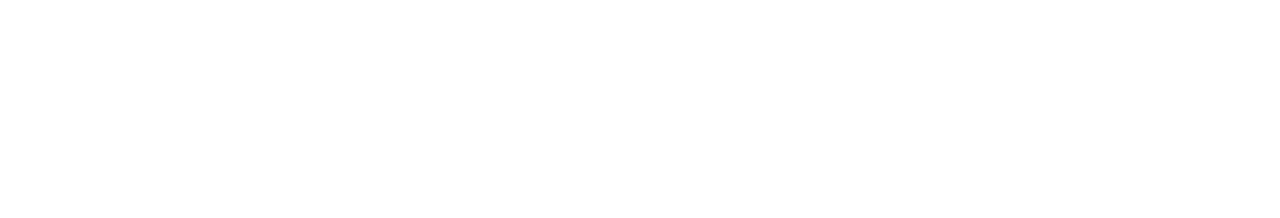
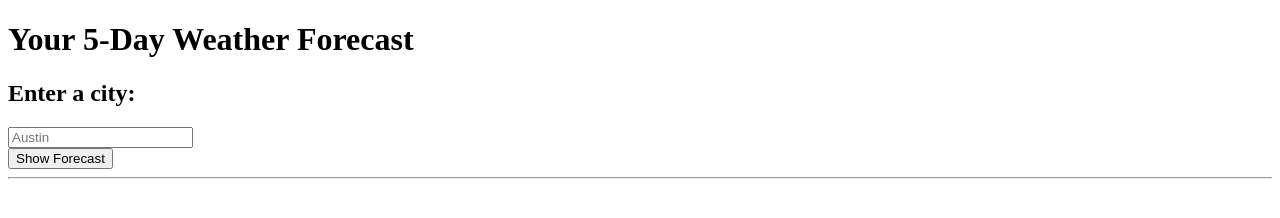
Before and after one commit to g-barrett/Weather-App, a plain HTML site: page index.html in a window 1280 px wide. Drawn offline with Linux system fonts and the light colour scheme.

Commit message:
outline html, api key and base url to js

```diff
--- a/assets/js/script.js
+++ b/assets/js/script.js
@@ -0,0 +1,6 @@
+const APIKey = '607f916d5e35cb2ff44c2fc0e4c26499';
+const baseURL = 'https://api.openweathermap.org/data/2.5/forecast'
+
+
+
+// format for url queries: ?lat={lat}&lon={lon}&appid={API key}
--- a/index.html
+++ b/index.html
@@ -7,6 +7,20 @@
     <title>Weather Forecast</title>
 </head>
 <body>
+    <header class="">
+        <h1 class="">Your 5-Day Weather Forecast</h1>
+    </header>
+    <h2 class="">Enter a city:</h2>
+    <form id="search-form" class="">
+        <input id="search-input" class="" type="text" placeholder="Austin">
+    </form>
+    <div class="">
+        <button id="submit-btn" class="">Show Forecast</button>
+    </div>
+    <hr />
+    <p id="past-search"></p>
+    <div id="card-container">
+    </div>
     <script src="./assets/js/script.js"></script>
 </body>
 </html>
```
